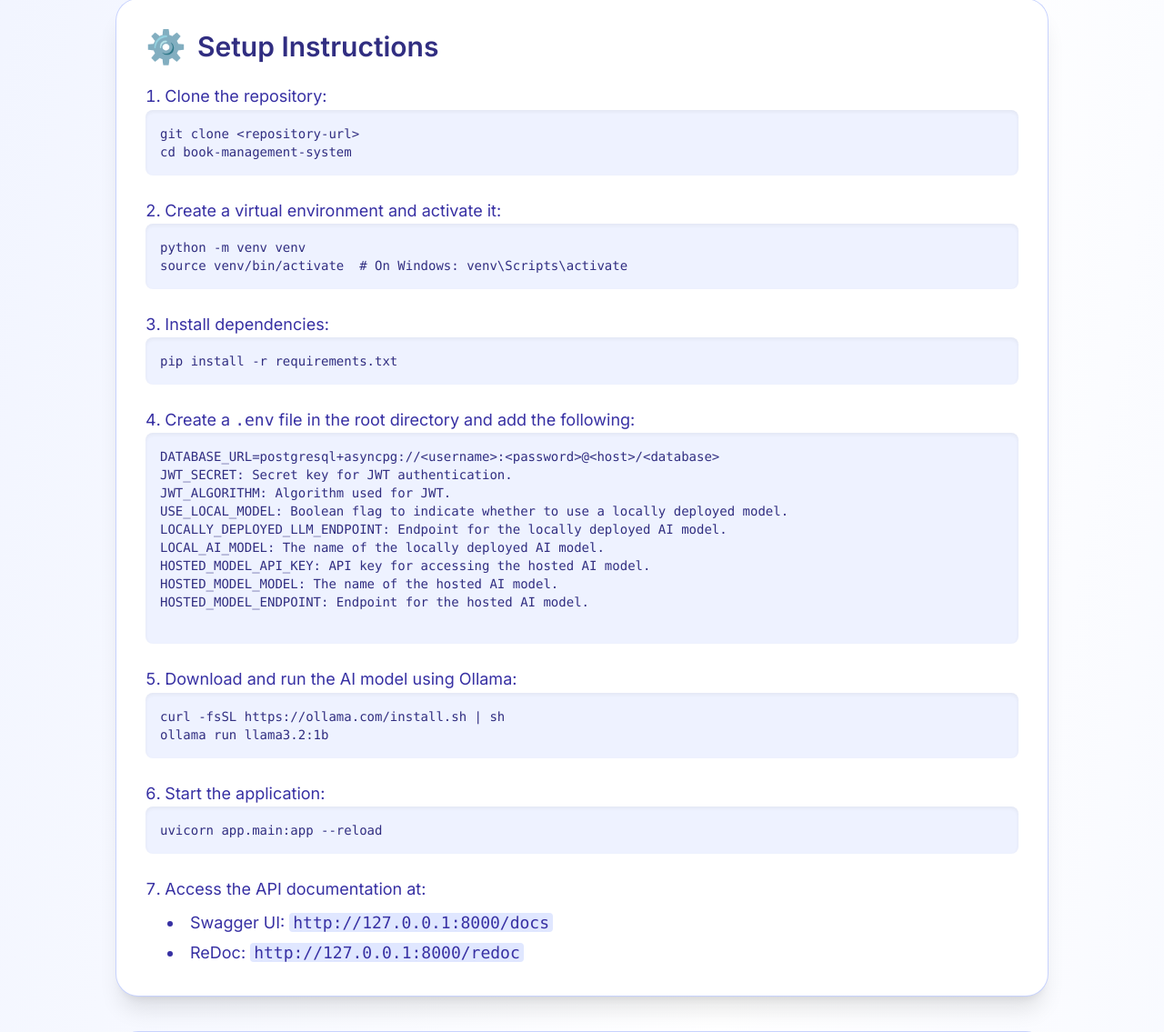
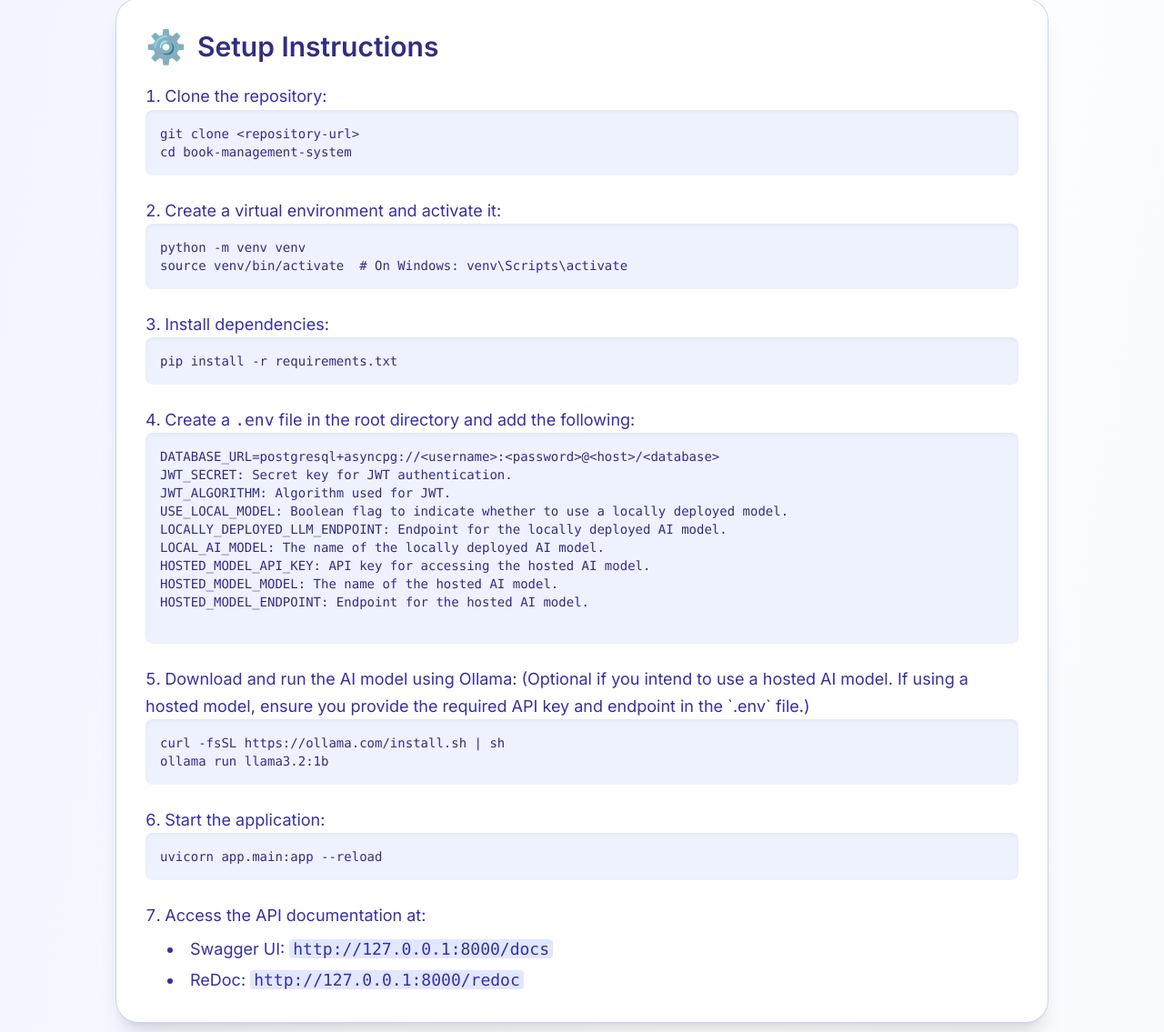
Before and after one commit to Gaurav3707/ai-book-management-system, a FastAPI app: page / in a window 1280 px wide. Shown: the part 1640-2775 px from the top of the page at 91% size. Run offline with FastAPI, Linux system fonts and the light colour scheme; parts of the project's set-up code (start-up, migrations or seed data) failed here and were passed over; some libraries are stand-ins or nearby versions.

Commit message:
docs: update README and index.html for AI model instructions clarity and optional hosted model usage

```diff
--- a/templates/index.html
+++ b/templates/index.html
@@ -177,7 +177,7 @@ HOSTED_MODEL_ENDPOINT: Endpoint for the hosted AI model.
           <pre class="bg-indigo-50 p-4 rounded-lg text-indigo-900 text-sm font-mono overflow-x-auto shadow-inner">alembic upgrade head</pre>
         </li> -->
         <li>
-          Download and run the AI model using Ollama:
+          Download and run the AI model using Ollama: (Optional if you intend to use a hosted AI model. If using a hosted model, ensure you provide the required API key and endpoint in the `.env` file.)
           <pre class="bg-indigo-50 p-4 rounded-lg text-indigo-900 text-sm font-mono overflow-x-auto shadow-inner">curl -fsSL https://ollama.com/install.sh | sh
 ollama run llama3.2:1b</pre>
         </li>
```
Also changed, not shown: README.md.
